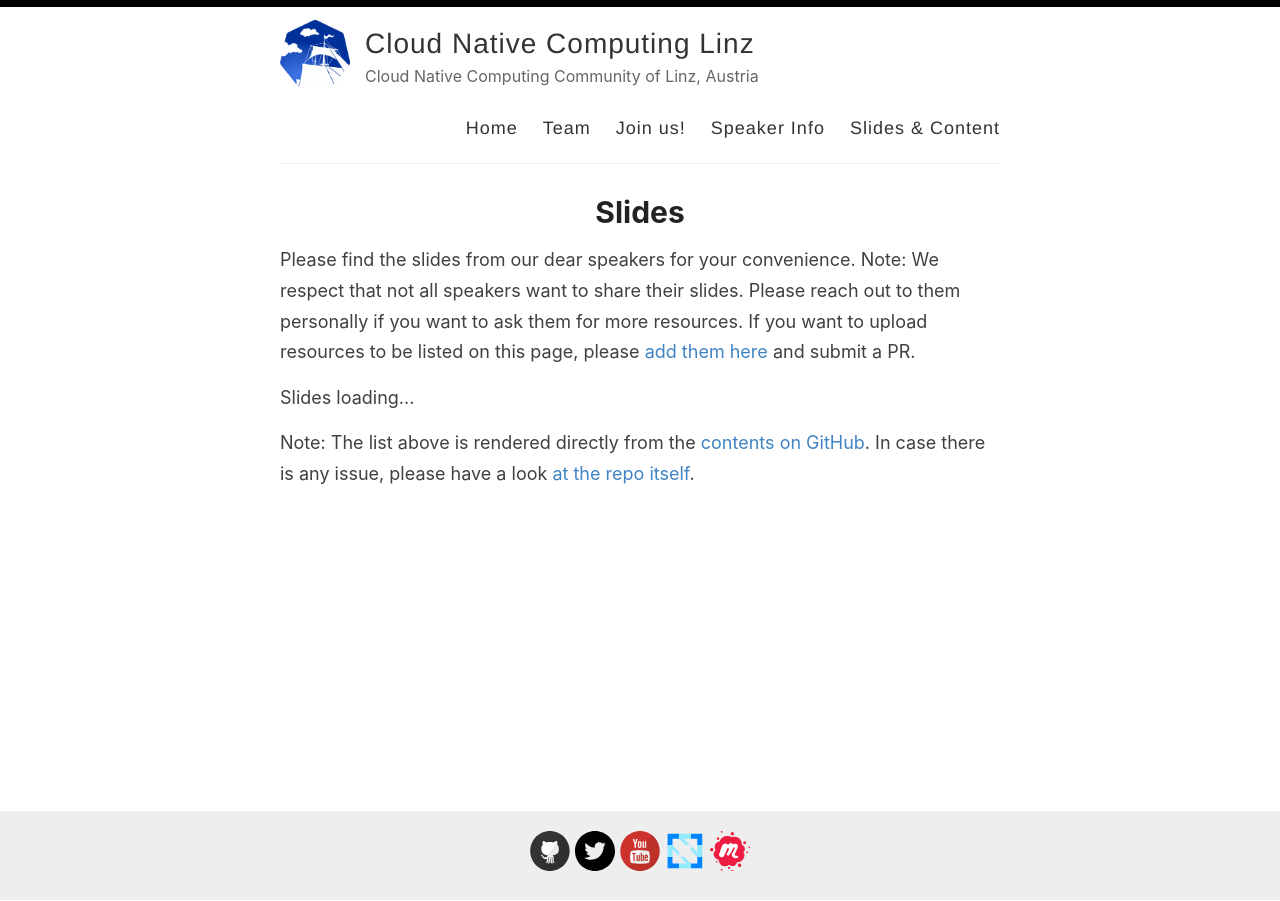
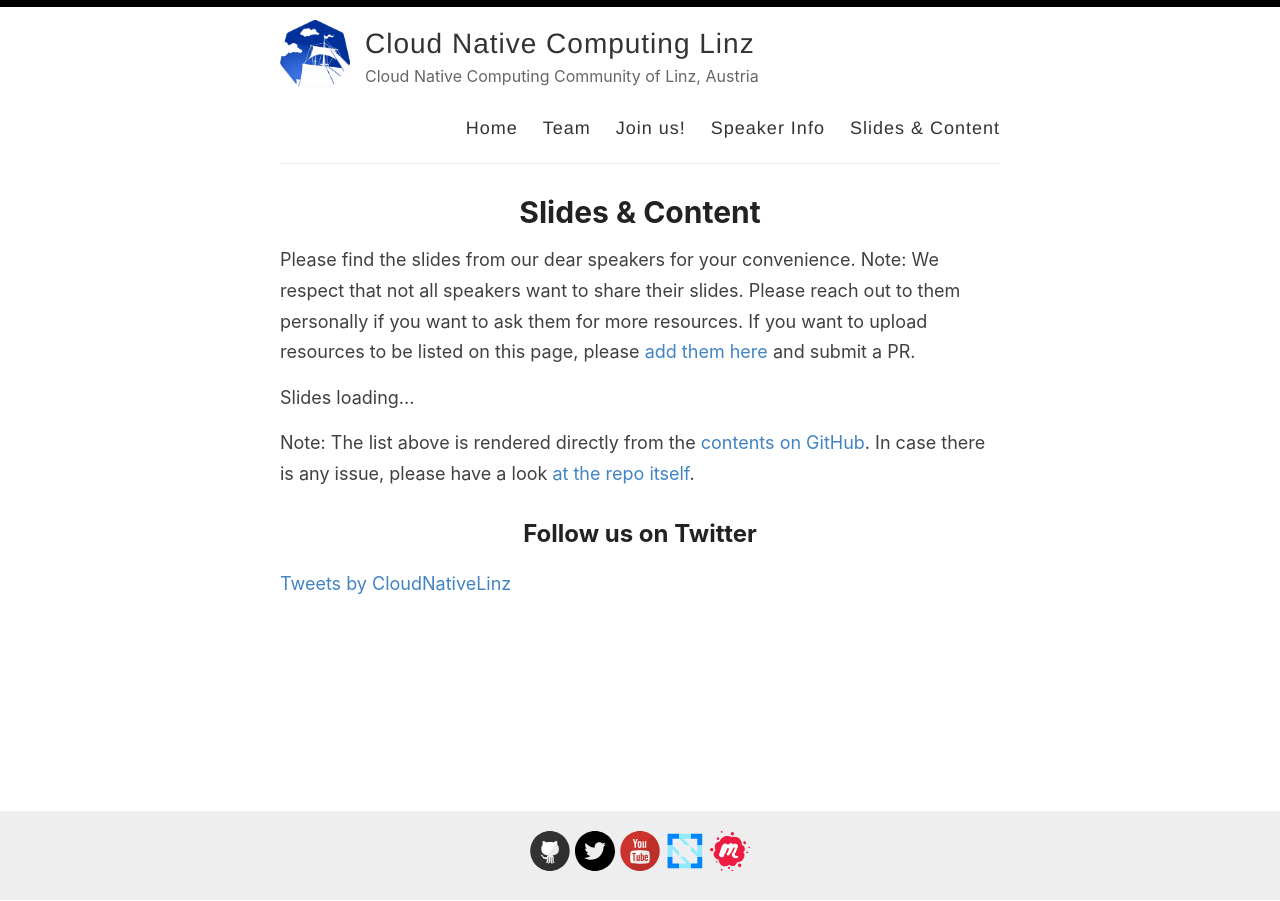
Before and after one commit to CloudNativeLinz/cloudnativelinz.github.io, a Jekyll site: the page built from _pages/slides.md, in a window 1280 px wide. Built offline with Jekyll 4.4.1, drawn with Linux system fonts in a browser that asks for light colours; comment, search, counter and statistics services are not loaded.

Commit message:
adding twitter feed

```diff
--- /dev/null
+++ b/_includes/twitter-feed.html
@@ -0,0 +1,4 @@
+
+## Follow us on Twitter
+<!-- include twitter feed -->
+<a class="twitter-timeline" href="https://twitter.com/CloudNativeLinz?ref_src=twsrc%5Etfw">Tweets by CloudNativeLinz</a> <script async src="https://platform.twitter.com/widgets.js" charset="utf-8"></script>
--- a/_pages/slides.md
+++ b/_pages/slides.md
@@ -1,6 +1,6 @@
 ---
 layout: page
-title: Slides
+title: Slides & Content
 permalink: /slides
 ---
 
@@ -36,3 +36,6 @@
 
 
 Note: The list above is rendered directly from the [contents on GitHub](https://github.com/CloudNativeLinz/cloudnativelinz.github.io/tree/main/slides). In case there is any issue, please have a look [at the repo itself](https://github.com/CloudNativeLinz/cloudnativelinz.github.io/tree/main/slides).
+
+
+{% include twitter-feed.html %}
```
Also changed, not shown: _pages/about.md (+3 -0 lines).
